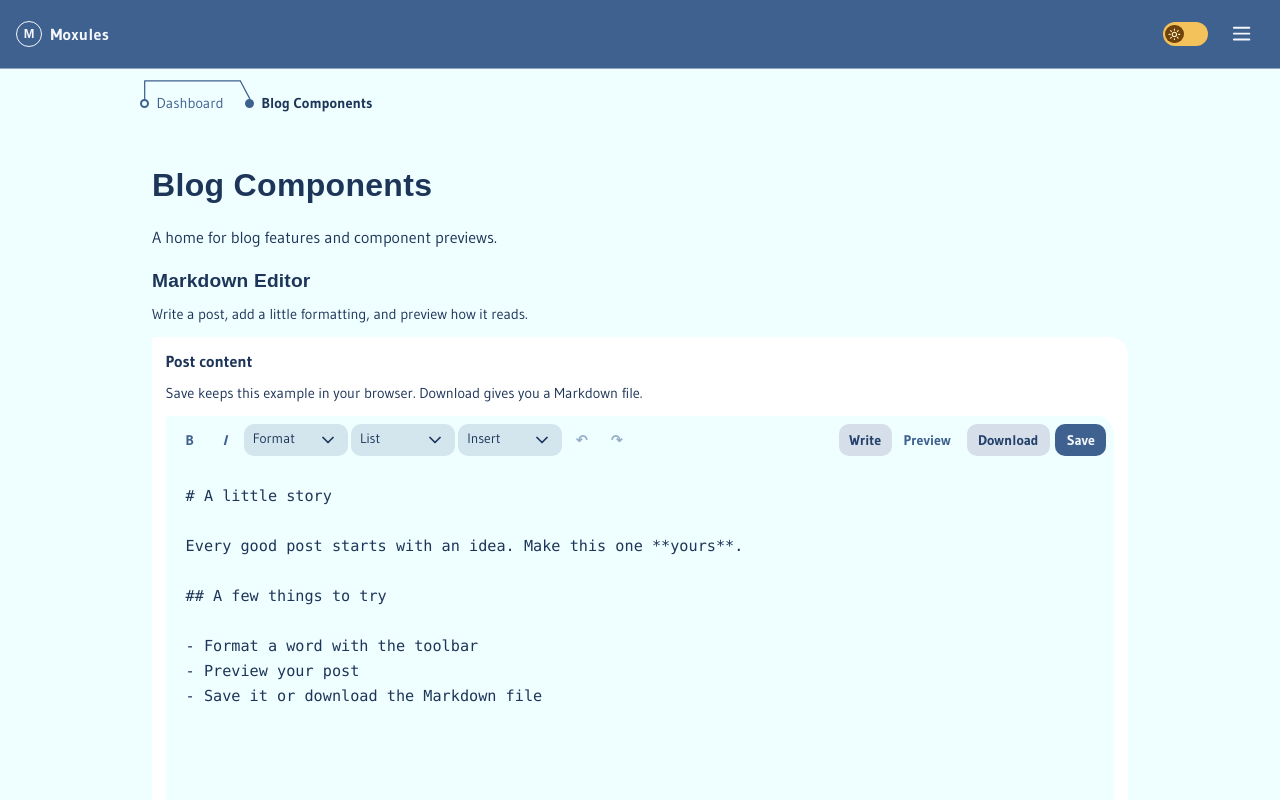
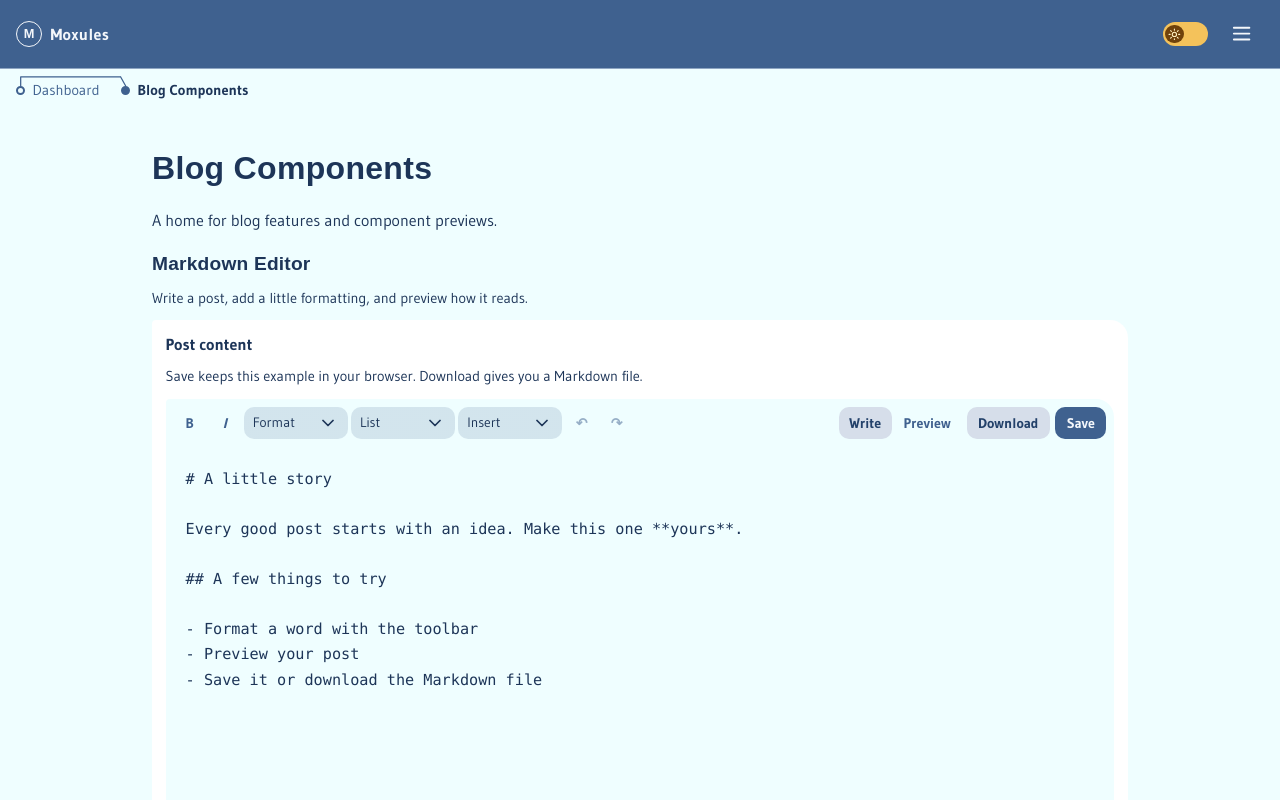
Before and after one commit to m-ox/moxule-components, a React (Vite) app: page /blog-components in a window 1280 px wide. Shown: the top 800 px of the page. Built offline with nearby package versions, Linux system fonts and the light colour scheme; a web font is replaced by a local one.

Commit message:
style: shorten breadcrumb rails and align them with the navbar

```diff
--- a/src/components.css
+++ b/src/components.css
@@ -461,7 +461,7 @@
 .mx-breadcrumbs a.mx-breadcrumbs-step:hover::before { background-color: var(--mx-button-ghost-bg-hover, rgba(63, 97, 143, 0.14)); }
 .mx-breadcrumbs-separator { display: inline-flex; align-items: center; flex-shrink: 0; color: var(--mx-button-ghost-text, #3f618f); }
 .mx-breadcrumbs[data-mx-connected="true"] .mx-breadcrumbs-list { column-gap: 1.5em; row-gap: 0.65em; }
-.mx-breadcrumbs[data-mx-connected="true"] .mx-breadcrumbs-item { padding-top: 0.8em; }
+.mx-breadcrumbs[data-mx-connected="true"] .mx-breadcrumbs-item { padding-top: 0.2em; }
 .mx-breadcrumbs-connectors {
   position: absolute; inset: 0; width: 100%; height: 100%;
   overflow: visible; pointer-events: none; fill: none;
--- a/src/components/Breadcrumbs/Breadcrumbs.tsx
+++ b/src/components/Breadcrumbs/Breadcrumbs.tsx
@@ -46,8 +46,8 @@ export const Breadcrumbs = forwardRef<HTMLElement, BreadcrumbsProps>(function Br
         return {
           x: box.left - bounds.left + font * 0.325,
           top: box.top - bounds.top + font * 0.425,
-          rail: box.top - bounds.top - font * 0.8,
-          slant: font * 0.65
+          rail: box.top - bounds.top - font * 0.2,
+          slant: font * 0.35
         };
       })));
     };
--- a/src/demo/components/AppNavbar.tsx
+++ b/src/demo/components/AppNavbar.tsx
@@ -1,5 +1,5 @@
 import { Link as RouterLink } from "react-router-dom";
-import { Breadcrumbs, Image, Layout, Link, ThemeToggle, Toolbar, type BreadcrumbItem } from "../../index";
+import { Breadcrumbs, Image, Link, ThemeToggle, Toolbar, type BreadcrumbItem } from "../../index";
 import { useDemoPreferences } from "../DemoProvider";
 import logoUrl from "../favicon.ico";
 import { AppMenu } from "./AppMenu";
@@ -20,9 +20,9 @@ export function AppNavbar({ breadcrumbs }: { breadcrumbs: readonly BreadcrumbIte
         }
         right={<div className="mx-demo-navbar-actions"><ThemeToggle onModeChange={setMode} /><AppMenu /></div>}
       />
-      <Layout margin="sm" contentWidth="md" className="mx-demo-breadcrumbs-layout">
+      <div className="mx-demo-breadcrumbs-layout">
         <Breadcrumbs items={breadcrumbs} renderLink={(item) => <RouterLink to={item.href!}>{item.label}</RouterLink>} />
-      </Layout>
+      </div>
     </div>
   );
 }
--- a/src/demo/styles.css
+++ b/src/demo/styles.css
@@ -58,7 +58,7 @@ body,
 .mx-demo-brand { text-decoration: none; }
 .mx-demo section[id] { scroll-margin-top: 9rem; }
 .mx-demo-app-header { position: sticky; top: 0; z-index: 20; background: var(--mx-page-shell-bg, #f7f7f7); }
-.mx-demo-breadcrumbs-layout { padding-block: 0.75rem; }
+.mx-demo-breadcrumbs-layout { padding: 0.5rem 1rem; }
 .mx-demo-navbar-actions { display: flex; align-items: center; gap: 0.75rem; }
 .mx-demo-drawer-links { display: grid; gap: 1rem; }
 
```
Also changed, not shown: 1 other file (tests, documents, lock files or other folders).
